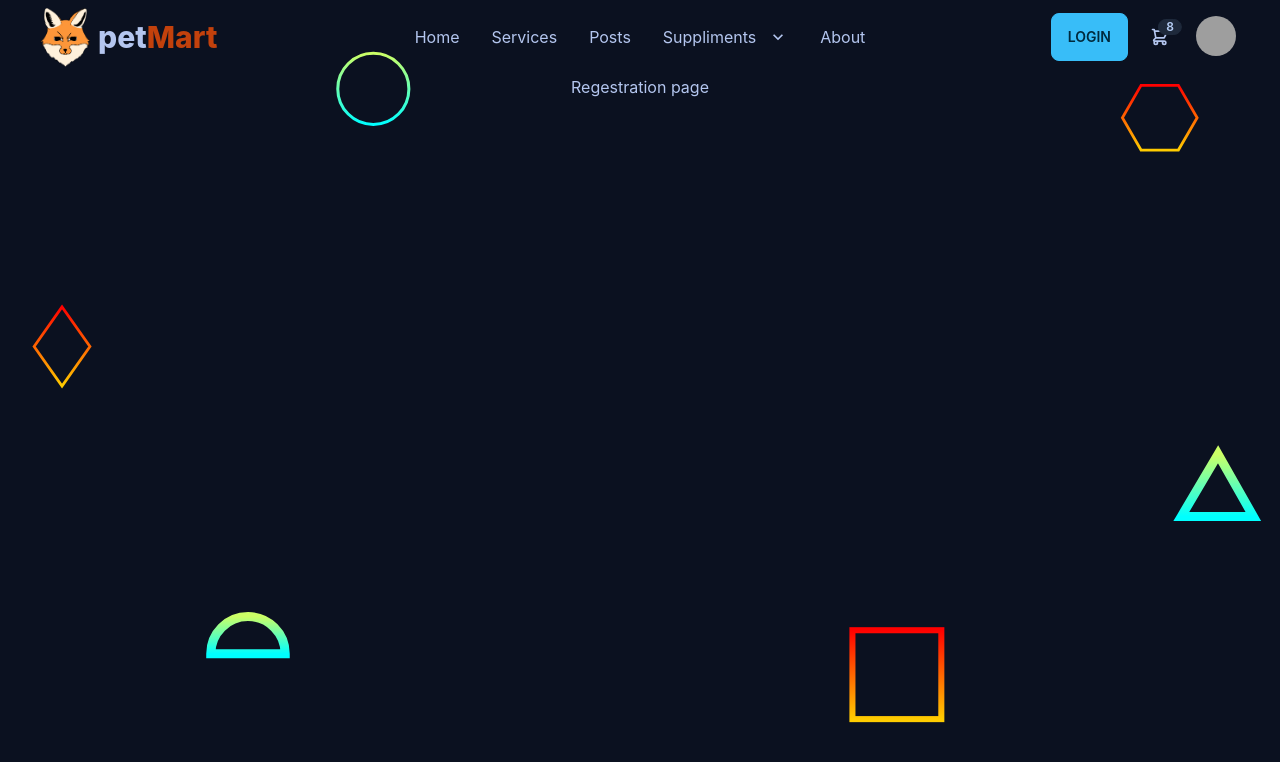
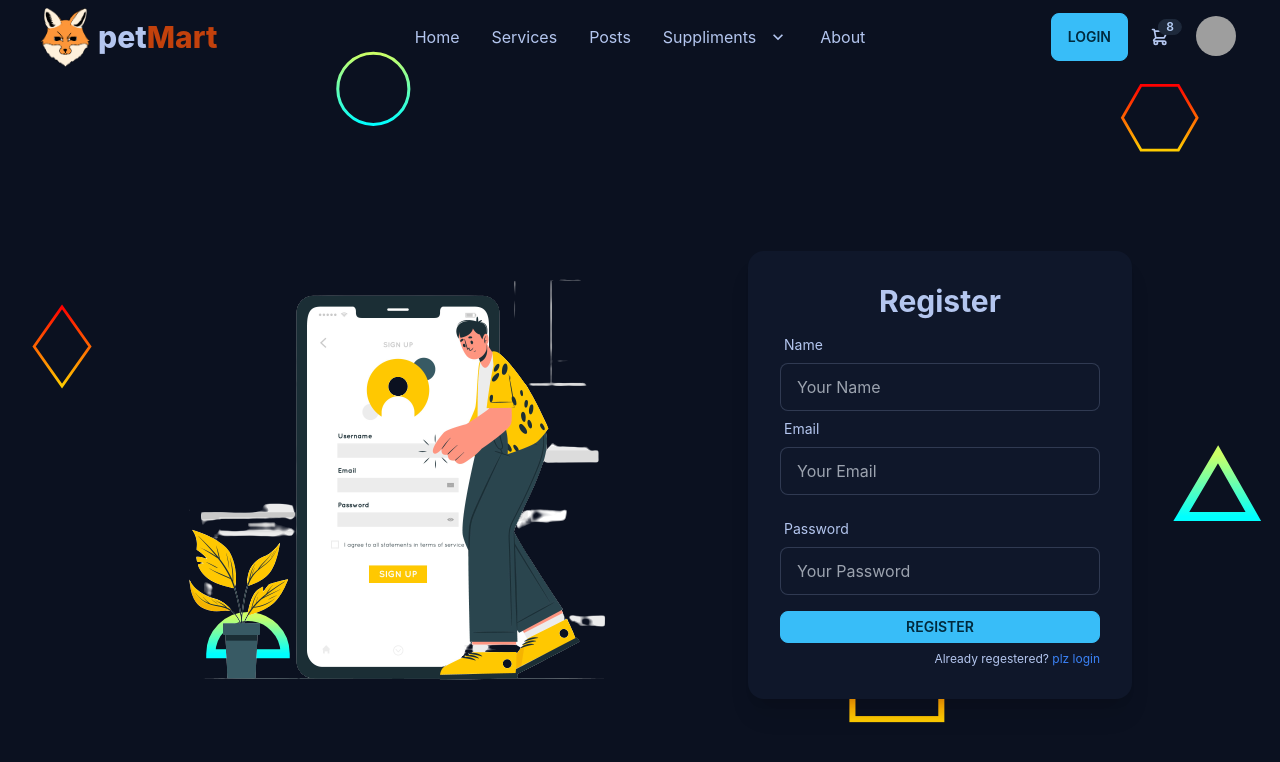
Before and after one commit to abir14016/petmart-client, a React (Create React App) app: page /regester in a window 1280 px wide. Shown: the top 762 px of the page. Built offline with nearby package versions, Linux system fonts and the light colour scheme; no server answers; grey boxes are pictures that could not be loaded.

Commit message:
logout, requireauth and route redirect to the desired path

```diff
--- a/src/App.js
+++ b/src/App.js
@@ -7,6 +7,7 @@ import backgroundImage from "./assets/background/scattered-forcefields.svg";
 import Posts from './Pages/Posts/Posts';
 import Login from './Pages/Authentication/Login/Login';
 import Regester from './Pages/Authentication/Regester/Regester';
+import RequireAuth from './Pages/Authentication/RequireAuth/RequireAuth';
 
 function App() {
   const background = {
@@ -24,7 +25,9 @@ function App() {
         <Route path='/' element={<Home />} />
         <Route path='/login' element={<Login />} />
         <Route path='/regester' element={<Regester />} />
-        <Route path='/posts' element={<Posts />} />
+        <Route path='/posts' element={<RequireAuth>
+          <Posts />
+        </RequireAuth>} />
       </Routes>
       {/* <Footer /> */}
     </div>
--- a/src/Pages/Authentication/Regester/Regester.js
+++ b/src/Pages/Authentication/Regester/Regester.js
@@ -1,9 +1,152 @@
 import React from 'react';
+import loginImage from "../../../assets/auth/login.webp";
+import { useCreateUserWithEmailAndPassword, useUpdateProfile } from 'react-firebase-hooks/auth';
+import auth from '../../../firebase.init';
+import { useForm } from "react-hook-form";
+import Loading from '../../Shared/Loading/Loading';
+import { Link, useNavigate } from 'react-router-dom';
+import registerImage from "../../../assets/auth/regester-2.png";
 
 const Regester = () => {
+    // email authentication
+    const [
+        createUserWithEmailAndPassword,
+        emailUser,
+        emailLoading,
+        emailError,
+    ] = useCreateUserWithEmailAndPassword(auth);
+
+    //update name displayName and photoUrl
+    const [updateProfile, updating, updateError] = useUpdateProfile(auth);
+
+    //navigate
+    const navigate = useNavigate()
+
+    // Login form
+    const { register, formState: { errors }, handleSubmit } = useForm();
+
+    // submit button
+    const onSubmit = async data => {
+        // console.log(data);
+        await createUserWithEmailAndPassword(data.email, data.password);
+        // console.log("registered");
+        await updateProfile({ displayName: data.name });
+        // console.log("update done");
+        setTimeout(() => {
+            navigate('/');
+        }, 2000);
+    }
+
+    if (emailUser) {
+        console.log(emailUser);
+    }
     return (
-        <div>
-            Regestration page
+        <div className='md:flex flex-row-reverse justify-evenly items-center px-2 md:px-8 lg:px-12 h-screen'>
+            <div>
+                <div className="card w-96 bg-base-100 shadow-xl">
+                    <div className="card-body">
+                        <h2 className="text-center text-3xl font-bold">Register</h2>
+                        <form onSubmit={handleSubmit(onSubmit)}>
+
+                            {/* name field */}
+                            <div className="form-control w-full max-w-xs">
+                                <label className="label">
+                                    <span className="label-text">Name</span>
+                                </label>
+                                <input
+                                    type="text"
+                                    placeholder="Your Name"
+                                    className="input input-bordered w-full max-w-xs"
+                                    {...register("name", {
+                                        required: {
+                                            value: true,
+                                            message: 'name is required'
+                                        }
+                                    })}
+                                />
+                                {errors.name?.type === 'required' && <p className="text-error label-text-alt font-semibold">
+                                    {errors.name.message}
+                                </p>}
+                            </div>
+                            {/* name field */}
+
+                            {/* email field */}
+                            <div className="form-control w-full max-w-xs">
+                                <label className="label">
+                                    <span className="label-text">Email</span>
+                                </label>
+                                <input
+                                    type="email"
+                                    placeholder="Your Email"
+                                    className="input input-bordered w-full max-w-xs"
+                                    {...register("email", {
+                                        required: {
+                                            value: true,
+                                            message: "email is required"
+                                        },
+                                        pattern: {
+                                            value: /[a-z0-9]+@[a-z]+\.[a-z]{2,3}/,
+                                            message: "plz provide a valid email"
+                                        }
+                                    })}
+                                />
+                                <label className="label">
+                                    {errors.email?.type === 'required' && <span className="label-text-alt text-red-600">{errors.email.message}</span>}
+                                    {errors.email?.type === 'pattern' && <span className="label-text-alt text-red-600">{errors.email.message}</span>}
+                                </label>
+                            </div>
+                            {/* email field */}
+
+                            {/* password field */}
+                            <div className="form-control w-full max-w-xs">
+                                <label className="label">
+                                    <span className="label-text">Password</span>
+                                </label>
+                                <input
+                                    type="password"
+                                    placeholder="Your Password"
+                                    className="input input-bordered w-full max-w-xs"
+                                    {...register("password", {
+                                        required: {
+                                            value: true,
+                                            message: 'Password is required'
+                                        },
+                                        pattern: {
+                                            value: /^(?=.*[A-Za-z])(?=.*\d)[A-Za-z\d]{8,}$/,
+                                            message: 'password must contain at least 1 number & 1 letter'
+                                        },
+                                        minLength: {
+                                            value: 8,
+                                            message: 'password must be 8 character or longer'
+                                        }
+                                    })}
+                                />
+                                <label className="label">
+                                    {errors.password?.type === 'required' && <span className="label-text-alt text-red-600">{errors.password.message}</span>}
+                                    {errors.password?.type === 'minLength' && <span className="label-text-alt text-red-600">{errors.password.message}</span>}
+                                    {errors.password?.type === 'pattern' && <span className="label-text-alt text-red-600">{errors.password.message}</span>}
+                                </label>
+                            </div>
+                            {/* password field */}
+
+                            {/* email errors and loading */}
+                            {(emailError || updateError) && <p className='text-xs text-left text-red-500 mb-2'>{emailError?.message || updateError.message}</p>}
+                            {(emailLoading || updating) && <Loading></Loading>}
+                            {/* email errors and loading */}
+
+                            <input
+                                className='btn btn-sm btn-primary w-full max-w-xs'
+                                type="submit"
+                                value="REGISTER"
+                            />
+                        </form>
+                        <p className='text-xs text-end'>Already regestered? <Link className='link link-hover text-blue-500' to="/login">plz login</Link></p>
+                    </div>
+                </div>
+            </div>
+            <div>
+                <img src={registerImage} alt="registerImage" />
+            </div>
         </div>
     );
 };
--- /dev/null
+++ b/src/Pages/Authentication/RequireAuth/RequireAuth.js
@@ -0,0 +1,19 @@
+import React from 'react';
+import { useAuthState } from "react-firebase-hooks/auth";
+import { Navigate, useLocation } from "react-router-dom";
+import auth from '../../../firebase.init';
+import Loading from '../../Shared/Loading/Loading';
+
+const RequireAuth = ({ children }) => {
+    const [user, loading] = useAuthState(auth);
+    const location = useLocation();
+    if (loading) {
+        return <Loading></Loading>
+    }
+    if (!user) {
+        return <Navigate to="/login" state={{ from: location }} replace />;
+    }
+    return children;
+};
+
+export default RequireAuth;
--- a/src/Pages/Shared/Header/Header.js
+++ b/src/Pages/Shared/Header/Header.js
@@ -1,8 +1,17 @@
 import React from 'react';
+import { useAuthState, useSignOut } from 'react-firebase-hooks/auth';
 import { Link } from 'react-router-dom';
 import logo from '../../../assets/logo/logo.png';
+import auth from '../../../firebase.init';
 
 const Header = () => {
+    const [user, loading, error] = useAuthState(auth);
+    const [signOut, logoutLoading, logoutError] = useSignOut(auth);
+
+    //logout function
+    const logout = () => {
+        signOut(auth);
+    }
     const menuItems = <>
         <li><Link to="/">Home</Link></li>
         <li><Link to="/">Services</Link></li>
@@ -47,7 +56,9 @@ const Header = () => {
                 </ul>
             </div>
             <div className="navbar-end flex">
-                <Link to="/login" className='btn btn-primary'>Login</Link>
+                {
+                    !user ? <Link to="/login" className='btn btn-primary'>Login</Link> : <button onClick={logout} className='btn btn-primary'>Logout</button>
+                }
                 <div className="dropdown dropdown-end ml-2">
                     <label tabIndex={0} className="btn btn-ghost btn-circle">
                         <div className="indicator">
```
Also changed, not shown: src/Pages/Authentication/Login/Login.js (+13 -2 lines), src/assets/auth/regester-2.png (added), src/assets/auth/register.png (added).
